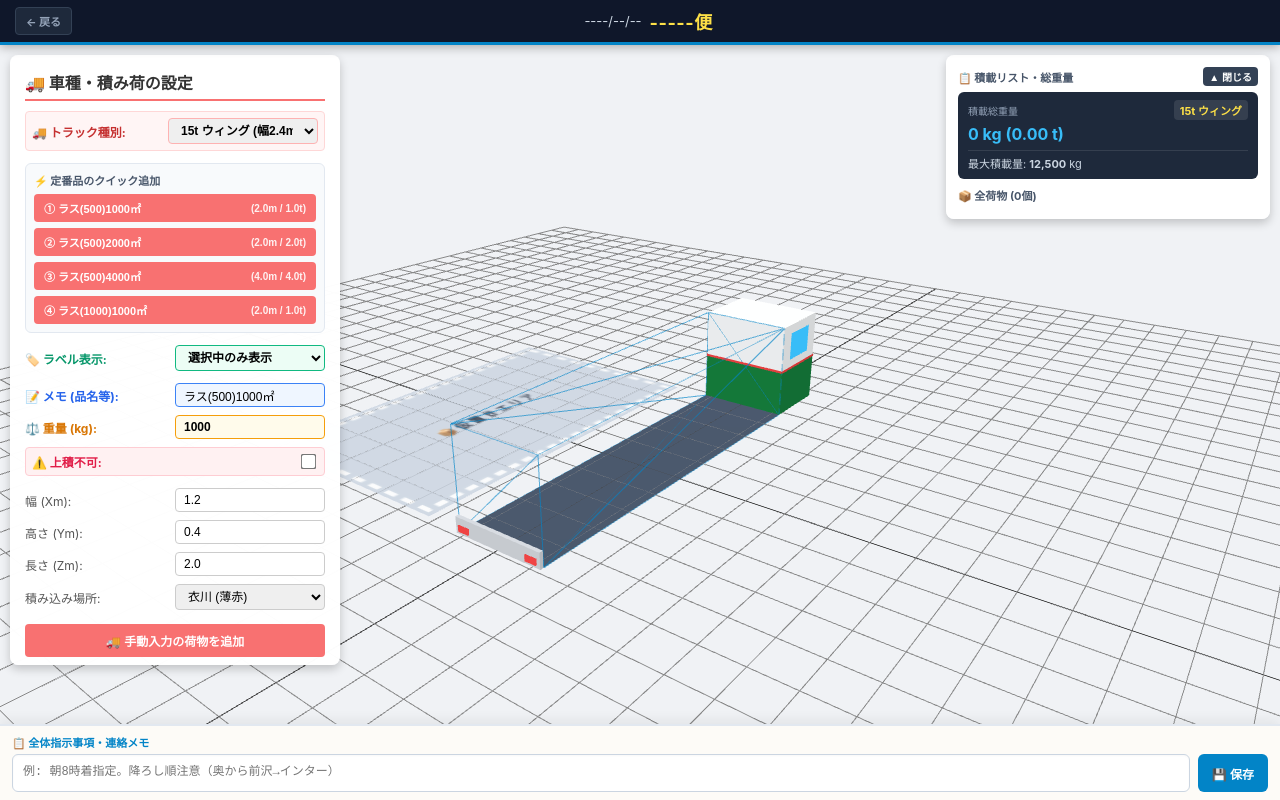
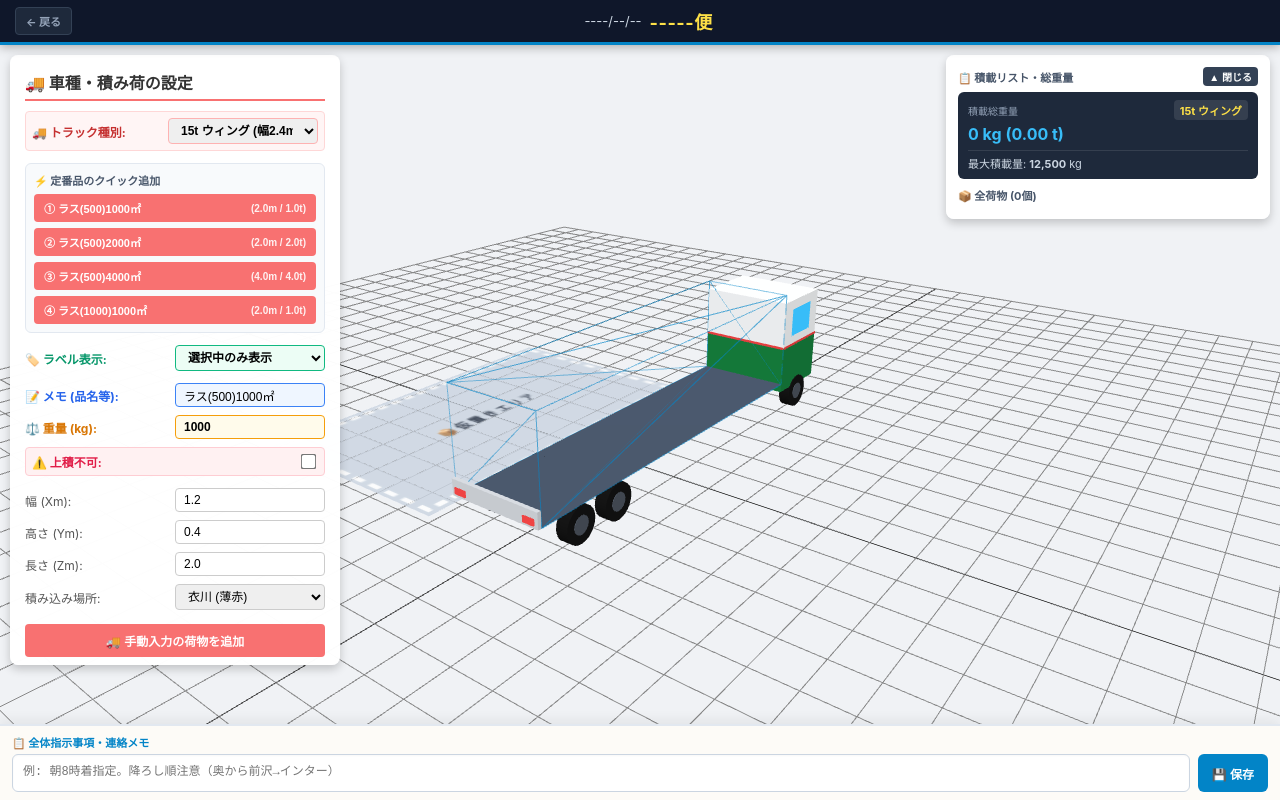
Before and after one commit to kumapon-iwate/truck-simulator, a plain HTML site: page tsumikomi.html in a window 1280 px wide. Drawn offline with nearby package versions, Linux system fonts and the light colour scheme; no server answers; animation ran at ten frames a second.

Commit message:
Update tsumikomi.html

```diff
--- a/tsumikomi.html
+++ b/tsumikomi.html
@@ -233,12 +233,11 @@
         .dot-maesawa { background-color: #f59e0b; }
         .dot-jnt { background-color: #10b981; }
 
-        /* ▼ 文字の背景を透明に変更したラベルスタイル ▼ */
         .html-label {
             position: absolute; z-index: 50; color: #0f172a; background: transparent;
             border: none; padding: 0px; font-size: 9.5px; font-weight: bold; pointer-events: none;
-            white-space: nowrap; text-align: left; line-height: 1.2; box-shadow: none;
-            transform: translate(5px, -50%); display: none;
+            white-space: nowrap; text-align: center; line-height: 1.2; box-shadow: none;
+            transform: translate(-50%, -50%); display: none;
         }
         .html-label-memo { color: #0f172a; font-size: 9.5px; display: inline; font-weight: bold; text-shadow: 0px 0px 3px rgba(255,255,255,0.9), 0px 0px 3px rgba(255,255,255,0.9); }
         .html-label-nostack {
@@ -457,7 +456,6 @@
         </div>
     </div>
 
-    <!-- 引き出線用のSVGは非表示または空に -->
     <svg id="leader-line-svg" style="display:none; position: absolute; top:0; left:0; width:100%; height:100%; pointer-events:none; z-index:39;"></svg>
     <div id="label-overlay" style="position: absolute; top:0; left:0; width:100%; height:100%; pointer-events:none; z-index:40;"></div>
 
@@ -594,6 +592,10 @@
             const wireMat = new THREE.MeshBasicMaterial({ color: 0x0284c7, wireframe: true, transparent: true, opacity: 0.4 });
             const floorMat = new THREE.MeshStandardMaterial({ color: 0x475569, side: THREE.DoubleSide });
 
+            const tireRadius = 0.45;
+            const tireWidth = 0.3;
+            const bedBottomY = tireRadius * 2;
+
             if (currentTruck.isStep) {
                 const totalL = currentTruck.l;
                 const frontL = currentTruck.frontL;
@@ -608,41 +610,41 @@
 
                 const frontGeo = new THREE.BoxGeometry(w, frontH, frontL);
                 const frontMesh = new THREE.Mesh(frontGeo, wireMat);
-                frontMesh.position.set(0, stepDiff + frontH / 2, frontZ);
+                frontMesh.position.set(0, bedBottomY + stepDiff + frontH / 2, frontZ);
                 truckGroup.add(frontMesh);
 
                 const rearGeo = new THREE.BoxGeometry(w, rearH, rearL);
                 const rearMesh = new THREE.Mesh(rearGeo, wireMat);
-                rearMesh.position.set(0, rearH / 2, rearZ);
+                rearMesh.position.set(0, bedBottomY + rearH / 2, rearZ);
                 truckGroup.add(rearMesh);
 
                 const frontFloorGeo = new THREE.PlaneGeometry(w, frontL);
                 const frontFloorMesh = new THREE.Mesh(frontFloorGeo, floorMat);
                 frontFloorMesh.rotation.x = -Math.PI / 2;
-                frontFloorMesh.position.set(0, stepDiff + 0.005, frontZ);
+                frontFloorMesh.position.set(0, bedBottomY + stepDiff + 0.005, frontZ);
                 truckGroup.add(frontFloorMesh);
 
                 const rearFloorGeo = new THREE.PlaneGeometry(w, rearL);
                 const rearFloorMesh = new THREE.Mesh(rearFloorGeo, floorMat);
                 rearFloorMesh.rotation.x = -Math.PI / 2;
-                rearFloorMesh.position.set(0, 0.005, rearZ);
+                rearFloorMesh.position.set(0, bedBottomY + 0.005, rearZ);
                 truckGroup.add(rearFloorMesh);
 
                 const stepWallGeo = new THREE.PlaneGeometry(w, stepDiff);
                 const stepWallMesh = new THREE.Mesh(stepWallGeo, floorMat);
-                stepWallMesh.position.set(0, stepDiff / 2, -totalL / 2 + frontL);
+                stepWallMesh.position.set(0, bedBottomY + stepDiff / 2, -totalL / 2 + frontL);
                 truckGroup.add(stepWallMesh);
 
             } else {
                 const truckGeo = new THREE.BoxGeometry(currentTruck.w, currentTruck.h, currentTruck.l);
                 const truckMesh = new THREE.Mesh(truckGeo, wireMat);
-                truckMesh.position.set(0, currentTruck.h / 2, 0);
+                truckMesh.position.set(0, bedBottomY + currentTruck.h / 2, 0);
                 truckGroup.add(truckMesh);
 
                 const floorGeo = new THREE.PlaneGeometry(currentTruck.w, currentTruck.l);
                 const floorMesh = new THREE.Mesh(floorGeo, floorMat);
                 floorMesh.rotation.x = -Math.PI / 2;
-                floorMesh.position.set(0, 0.005, 0);
+                floorMesh.position.set(0, bedBottomY + 0.005, 0);
                 truckGroup.add(floorMesh);
             }
 
@@ -650,36 +652,43 @@
             const maxH = currentTruck.isStep ? currentTruck.rearH : currentTruck.h;
             const cabHeight = Math.max(maxH, 2.2);
             const cabLength = 1.8;
+
             const cabZ = -currentTruck.l / 2 - cabLength / 2;
+            const cabBottomY = bedBottomY - (tireRadius * 0.5);
             const halfHeight = cabHeight / 2;
 
             const cabBottomGeo = new THREE.BoxGeometry(cabWidth, halfHeight, cabLength);
             const cabBottomMat = new THREE.MeshStandardMaterial({ color: 0x15803d, roughness: 0.3 });
             const cabBottomMesh = new THREE.Mesh(cabBottomGeo, cabBottomMat);
-            cabBottomMesh.position.set(0, halfHeight / 2, cabZ);
+            cabBottomMesh.position.set(0, cabBottomY + halfHeight / 2, cabZ);
+            cabBottomMesh.renderOrder = 1;
             truckGroup.add(cabBottomMesh);
 
             const stripeMat = new THREE.MeshStandardMaterial({ color: 0xef4444, roughness: 0.3 });
 
             const stripeLeftGeo = new THREE.BoxGeometry(0.02, 0.06, cabLength);
             const stripeLeftMesh = new THREE.Mesh(stripeLeftGeo, stripeMat);
-            stripeLeftMesh.position.set(-cabWidth / 2 - 0.01, halfHeight, cabZ);
+            stripeLeftMesh.position.set(-cabWidth / 2 - 0.01, cabBottomY + halfHeight, cabZ);
+            stripeLeftMesh.renderOrder = 1;
             truckGroup.add(stripeLeftMesh);
 
             const stripeRightGeo = new THREE.BoxGeometry(0.02, 0.06, cabLength);
             const stripeRightMesh = new THREE.Mesh(stripeRightGeo, stripeMat);
-            stripeRightMesh.position.set(cabWidth / 2 + 0.01, halfHeight, cabZ);
+            stripeRightMesh.position.set(cabWidth / 2 + 0.01, cabBottomY + halfHeight, cabZ);
+            stripeRightMesh.renderOrder = 1;
             truckGroup.add(stripeRightMesh);
 
             const stripeBackGeo = new THREE.BoxGeometry(cabWidth, 0.06, 0.02);
             const stripeBackMesh = new THREE.Mesh(stripeBackGeo, stripeMat);
-            stripeBackMesh.position.set(0, halfHeight, cabZ + cabLength / 2 + 0.01);
+            stripeBackMesh.position.set(0, cabBottomY + halfHeight, cabZ + cabLength / 2 + 0.01);
+            stripeBackMesh.renderOrder = 1;
             truckGroup.add(stripeBackMesh);
 
             const cabTopGeo = new THREE.BoxGeometry(cabWidth, halfHeight, cabLength);
             const cabTopMat = new THREE.MeshStandardMaterial({ color: 0xf8fafc, roughness: 0.3 });
             const cabTopMesh = new THREE.Mesh(cabTopGeo, cabTopMat);
-            cabTopMesh.position.set(0, halfHeight + halfHeight / 2, cabZ);
+            cabTopMesh.position.set(0, cabBottomY + halfHeight + halfHeight / 2, cabZ);
+            cabTopMesh.renderOrder = 1;
             truckGroup.add(cabTopMesh);
 
             const glassMat = new THREE.MeshBasicMaterial({ color: 0x38bdf8, side: THREE.DoubleSide });
@@ -687,7 +696,8 @@
             const glassWidth = cabWidth * 0.85;
             const glassHeight = halfHeight * 0.6;
             const frontGlass = new THREE.Mesh(new THREE.PlaneGeometry(glassWidth, glassHeight), glassMat);
-            frontGlass.position.set(0, halfHeight + halfHeight / 2, cabZ - cabLength / 2 - 0.01);
+            frontGlass.position.set(0, cabBottomY + halfHeight + halfHeight / 2, cabZ - cabLength / 2 - 0.01);
+            frontGlass.renderOrder = 1;
             truckGroup.add(frontGlass);
 
             const sideGlassLength = cabLength * 0.55;
@@ -695,37 +705,88 @@
 
             const leftSideGlass = sideGlass.clone();
             leftSideGlass.rotation.y = Math.PI / 2;
-            leftSideGlass.position.set(-cabWidth / 2 - 0.01, halfHeight + halfHeight / 2, cabZ);
+            leftSideGlass.position.set(-cabWidth / 2 - 0.01, cabBottomY + halfHeight + halfHeight / 2, cabZ);
+            leftSideGlass.renderOrder = 1;
             truckGroup.add(leftSideGlass);
 
             const rightSideGlass = sideGlass.clone();
             rightSideGlass.rotation.y = -Math.PI / 2;
-            rightSideGlass.position.set(cabWidth / 2 + 0.01, halfHeight + halfHeight / 2, cabZ);
+            rightSideGlass.position.set(cabWidth / 2 + 0.01, cabBottomY + halfHeight + halfHeight / 2, cabZ);
+            rightSideGlass.renderOrder = 1;
             truckGroup.add(rightSideGlass);
 
             const lightGeo = new THREE.BoxGeometry(0.4, 0.25, 0.1);
             const lightMat = new THREE.MeshBasicMaterial({ color: 0xfef08a });
             const leftLight = new THREE.Mesh(lightGeo, lightMat);
-            leftLight.position.set(-cabWidth * 0.35, cabHeight * 0.2, cabZ - cabLength / 2 - 0.02);
+            leftLight.position.set(-cabWidth * 0.35, cabBottomY + cabHeight * 0.2, cabZ - cabLength / 2 - 0.02);
+            leftLight.renderOrder = 1;
             const rightLight = new THREE.Mesh(lightGeo, lightMat);
-            rightLight.position.set(cabWidth * 0.35, cabHeight * 0.2, cabZ - cabLength / 2 - 0.02);
+            rightLight.position.set(cabWidth * 0.35, cabBottomY + cabHeight * 0.2, cabZ - cabLength / 2 - 0.02);
+            rightLight.renderOrder = 1;
             truckGroup.add(leftLight);
             truckGroup.add(rightLight);
 
             const rearGeo = new THREE.BoxGeometry(currentTruck.w, 0.4, 0.1);
             const rearMat = new THREE.MeshStandardMaterial({ color: 0xd1d5db });
             const rearMesh = new THREE.Mesh(rearGeo, rearMat);
-            rearMesh.position.set(0, 0.2, currentTruck.l / 2 + 0.05);
+            rearMesh.position.set(0, bedBottomY + 0.2, currentTruck.l / 2 + 0.05);
             truckGroup.add(rearMesh);
 
             const tailLightGeo = new THREE.BoxGeometry(0.3, 0.15, 0.05);
             const tailLightMat = new THREE.MeshBasicMaterial({ color: 0xef4444 });
             const leftTail = new THREE.Mesh(tailLightGeo, tailLightMat);
-            leftTail.position.set(-currentTruck.w * 0.4, 0.15, currentTruck.l / 2 + 0.11);
+            leftTail.position.set(-currentTruck.w * 0.4, bedBottomY + 0.15, currentTruck.l / 2 + 0.11);
             const rightTail = new THREE.Mesh(tailLightGeo, tailLightMat);
-            rightTail.position.set(currentTruck.w * 0.4, 0.15, currentTruck.l / 2 + 0.11);
+            rightTail.position.set(currentTruck.w * 0.4, bedBottomY + 0.15, currentTruck.l / 2 + 0.11);
             truckGroup.add(leftTail);
             truckGroup.add(rightTail);
+
+            const tireGeo = new THREE.CylinderGeometry(tireRadius, tireRadius, tireWidth, 24);
+            tireGeo.rotateZ(Math.PI / 2);
+
+            const tireMat = new THREE.MeshStandardMaterial({ color: 0x111111, roughness: 0.8 });
+            const wheelMat = new THREE.MeshStandardMaterial({ color: 0x94a3b8, metalness: 0.5, roughness: 0.3 });
+
+            const wheelGeo = new THREE.CylinderGeometry(tireRadius * 0.5, tireRadius * 0.5, tireWidth + 0.02, 16);
+            wheelGeo.rotateZ(Math.PI / 2);
+
+            function createWheelAssembly() {
+                const group = new THREE.Group();
+                const tireMesh = new THREE.Mesh(tireGeo, tireMat);
+                const wheelMesh = new THREE.Mesh(wheelGeo, wheelMat);
+
+                tireMesh.renderOrder = 10;
+                wheelMesh.renderOrder = 10;
+
+                group.add(tireMesh);
+                group.add(wheelMesh);
+                return group;
+            }
+
+            const frontWheelZ = cabZ;
+            const rearWheelZ1 = currentTruck.l * 0.25;
+            const rearWheelZ2 = currentTruck.l * 0.38;
+
+            const trackWidth = currentTruck.w - tireWidth + 0.05;
+
+            function addWheelPair(zPos) {
+                const leftWheel = createWheelAssembly();
+                leftWheel.position.set(-trackWidth / 2, tireRadius, zPos);
+                truckGroup.add(leftWheel);
+
+                const rightWheel = createWheelAssembly();
+                rightWheel.position.set(trackWidth / 2, tireRadius, zPos);
+                truckGroup.add(rightWheel);
+            }
+
+            addWheelPair(frontWheelZ);
+
+            if (currentTruck.l >= 9.0) {
+                addWheelPair(rearWheelZ1);
+                addWheelPair(rearWheelZ2);
+            } else {
+                addWheelPair(currentTruck.l * 0.3);
+            }
 
             updateStorageArea();
 
@@ -791,7 +852,6 @@
         let isDragging = false;
 
         const labelOverlay = document.getElementById('label-overlay');
-        const leaderLineSvg = document.getElementById('leader-line-svg');
         const cargoListEl = document.getElementById('cargo-list');
         const totalWeightEl = document.getElementById('total-weight');
         const cargoCountEl = document.getElementById('cargo-count');
@@ -1147,8 +1207,11 @@
             updateSummaryAndList();
         }
 
+        const tireRadius = 0.45;
+        const bedBottomY = tireRadius * 2;
+
         function calculateBaseYAt(posX, posZ) {
-            if (!currentTruck.isStep) return 0;
+            if (!currentTruck.isStep) return bedBottomY;
 
             const totalL = currentTruck.l;
             const frontL = currentTruck.frontL;
@@ -1156,9 +1219,9 @@
 
             const inTruckX = Math.abs(posX) <= (currentTruck.w / 2 + 0.1);
             if (inTruckX && posZ < stepZ) {
-                return currentTruck.stepDiff;
-            }
-            return 0;
+                return bedBottomY + currentTruck.stepDiff;
+            }
+            return bedBottomY;
         }
 
         function calculateSurfaceY(targetMesh) {
@@ -1414,7 +1477,7 @@
             const location = selectedOption.getAttribute('data-loc') || '衣川';
 
             const newId = 'cargo_' + Date.now();
-            const cargoObj = createCargoMesh(newId, w, h, l, -(currentTruck.w / 2 + 4), h / 2, 0, colorHex, memo, weight, noStack, location);
+            const cargoObj = createCargoMesh(newId, w, h, l, -(currentTruck.w / 2 + 4), bedBottomY + h / 2, 0, colorHex, memo, weight, noStack, location);
             selectObject(cargoObj.mesh);
             saveToCloud();
         });
@@ -1423,7 +1486,7 @@
             if (isLocked) return;
             let offsetZ = -currentTruck.l / 2 + 1;
             loadedCargos.forEach(cargo => {
-                cargo.mesh.position.set(-(currentTruck.w / 2 + 4), cargo.h / 2, offsetZ);
+                cargo.mesh.position.set(-(currentTruck.w / 2 + 4), bedBottomY + cargo.h / 2, offsetZ);
                 offsetZ += cargo.l + 0.2;
             });
             updateSummaryAndList();
@@ -1466,7 +1529,7 @@
         document.getElementById('preset-las500-1000').addEventListener('click', () => {
             if (isLocked) return;
             const newId = 'cargo_' + Date.now();
-            const cargoObj = createCargoMesh(newId, 1.2, 0.4, 2.0, -(currentTruck.w / 2 + 4), 0.2, 0, '0xf87171', 'ラス(500)1000㎡', 1000, false, '衣川');
+            const cargoObj = createCargoMesh(newId, 1.2, 0.4, 2.0, -(currentTruck.w / 2 + 4), bedBottomY + 0.2, 0, '0xf87171', 'ラス(500)1000㎡', 1000, false, '衣川');
             selectObject(cargoObj.mesh);
             saveToCloud();
         });
@@ -1474,7 +1537,7 @@
         document.getElementById('preset-las500-2000').addEventListener('click', () => {
             if (isLocked) return;
             const newId = 'cargo_' + Date.now();
-            const cargoObj = createCargoMesh(newId, 2.4, 0.4, 2.0, -(currentTruck.w / 2 + 4), 0.2, 0, '0xf87171', 'ラス(500)2000㎡', 2000, false, '衣川');
+            const cargoObj = createCargoMesh(newId, 2.4, 0.4, 2.0, -(currentTruck.w / 2 + 4), bedBottomY + 0.2, 0, '0xf87171', 'ラス(500)2000㎡', 2000, false, '衣川');
             selectObject(cargoObj.mesh);
             saveToCloud();
         });
@@ -1482,7 +1545,7 @@
         document.getElementById('preset-las500-4000').addEventListener('click', () => {
             if (isLocked) return;
             const newId = 'cargo_' + Date.now();
-            const cargoObj = createCargoMesh(newId, 2.4, 0.4, 4.0, -(currentTruck.w / 2 + 4), 0.2, 0, '0xf87171', 'ラス(500)4000㎡', 4000, false, '衣川');
+            const cargoObj = createCargoMesh(newId, 2.4, 0.4, 4.0, -(currentTruck.w / 2 + 4), bedBottomY + 0.2, 0, '0xf87171', 'ラス(500)4000㎡', 4000, false, '衣川');
             selectObject(cargoObj.mesh);
             saveToCloud();
         });
@@ -1490,7 +1553,7 @@
         document.getElementById('preset-las1000-1000').addEventListener('click', () => {
             if (isLocked) return;
             const newId = 'cargo_' + Date.now();
-            const cargoObj = createCargoMesh(newId, 0.7, 0.6, 2.0, -(currentTruck.w / 2 + 4), 0.3, 0, '0xf87171', 'ラス(1000)1000㎡', 1000, false, '衣川');
+            const cargoObj = createCargoMesh(newId, 0.7, 0.6, 2.0, -(currentTruck.w / 2 + 4), bedBottomY + 0.3, 0, '0xf87171', 'ラス(1000)1000㎡', 1000, false, '衣川');
             selectObject(cargoObj.mesh);
             saveToCloud();
         });
```
